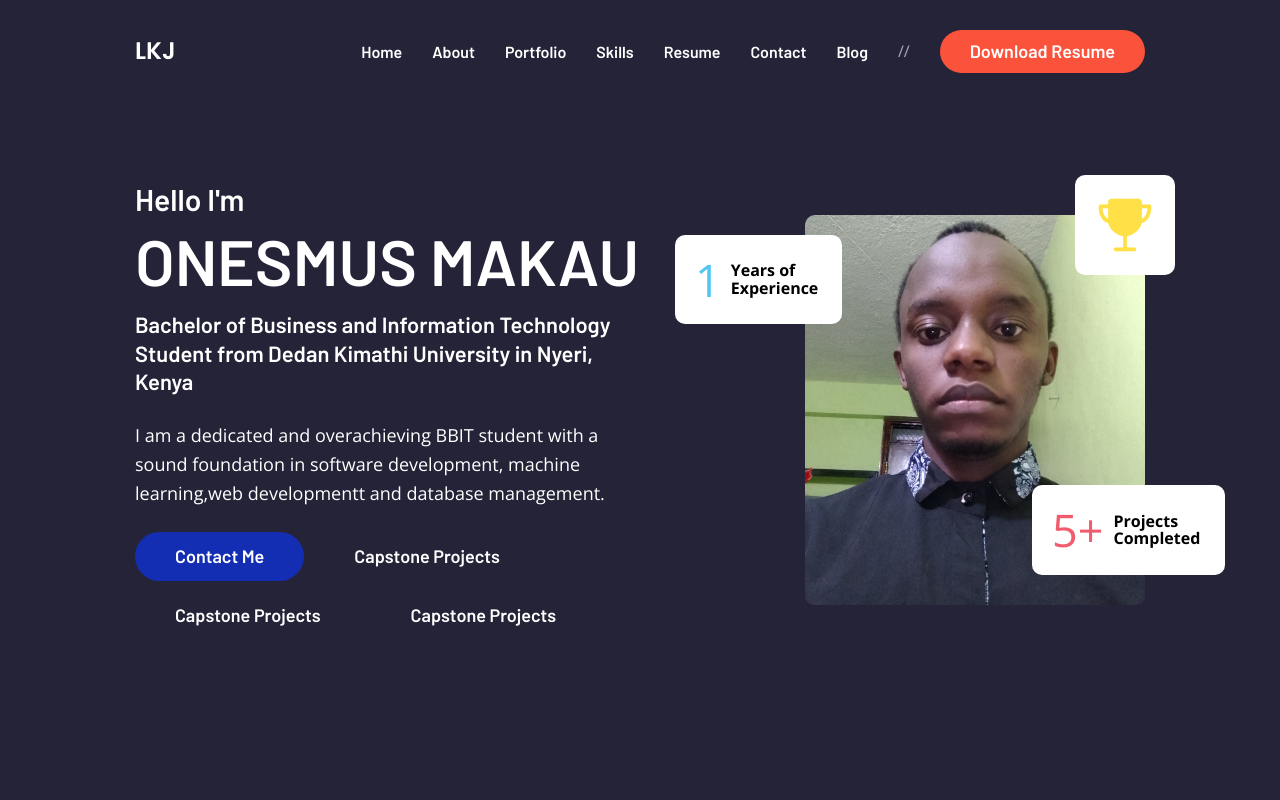
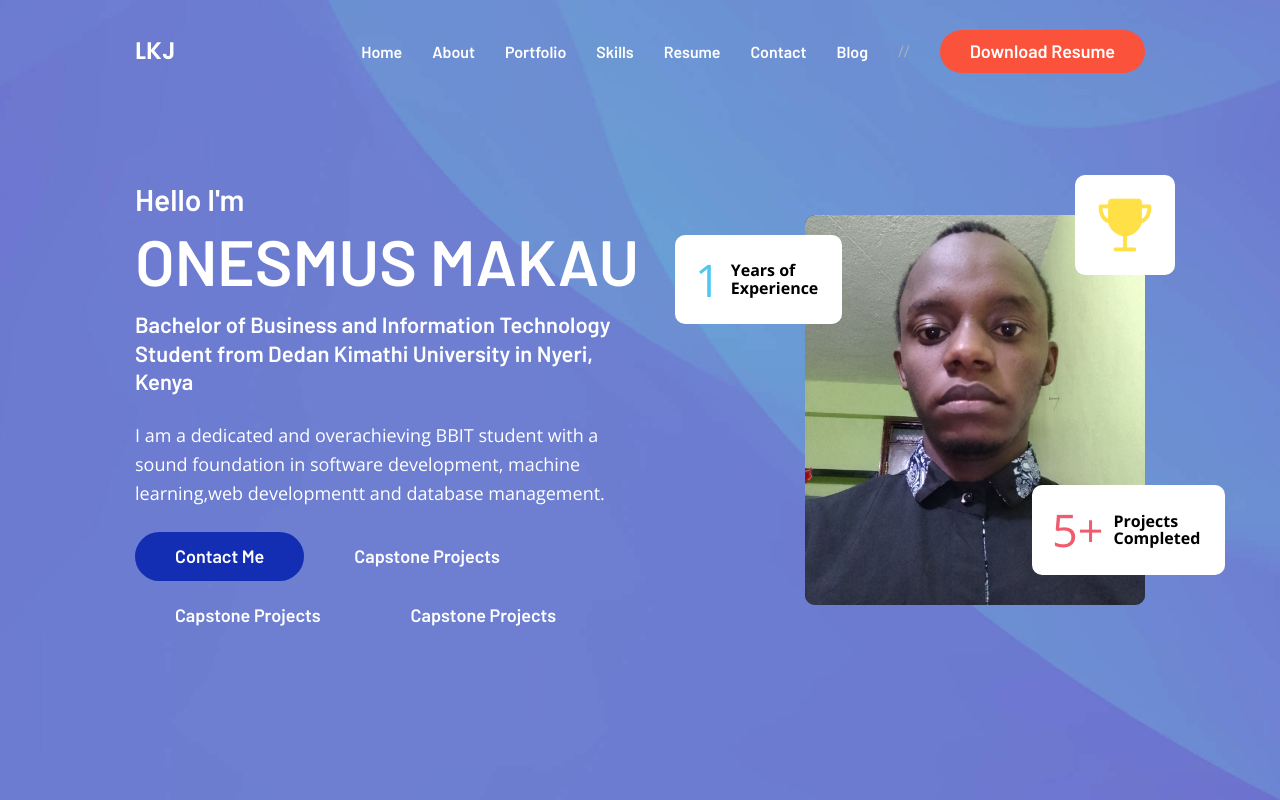
Before and after one commit to Makau03/Capstone, a plain HTML site: page index.html in a window 1280 px wide. Shown: the top 800 px of the page. Drawn offline with nearby package versions, Linux system fonts and the light colour scheme; files whose address does not match are found by name.

Commit message:
Update style.css

```diff
--- a/style.css
+++ b/style.css
@@ -321,7 +321,7 @@ body {
 .rotate-img { display: none; }
 
 .hero {
-  background-image: url("../images/hero-bg.jpg");
+  background-image: url("hero-bg.jpg");
   background-repeat: no-repeat;
   background-size: cover;
   background-position: center;
```
